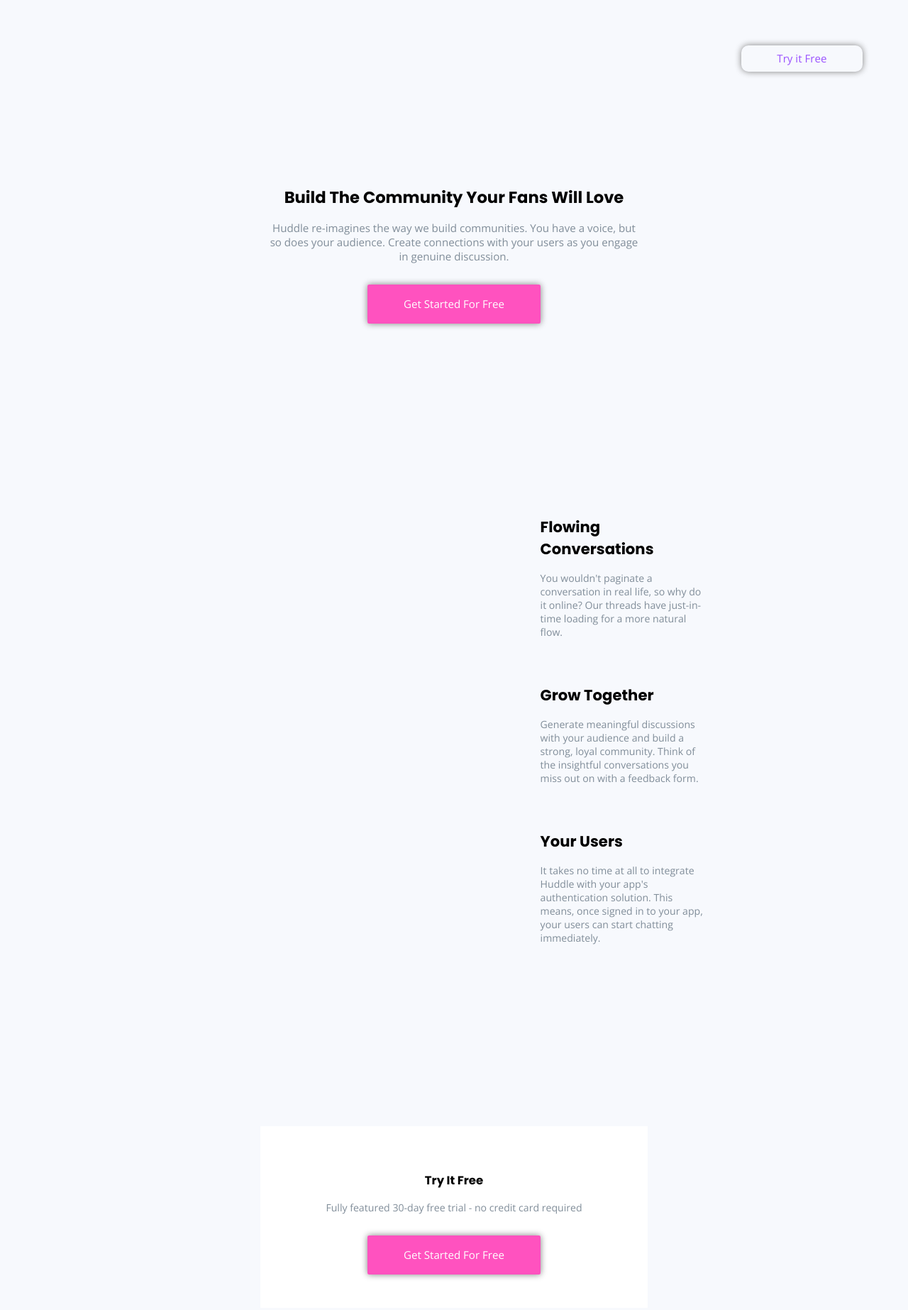
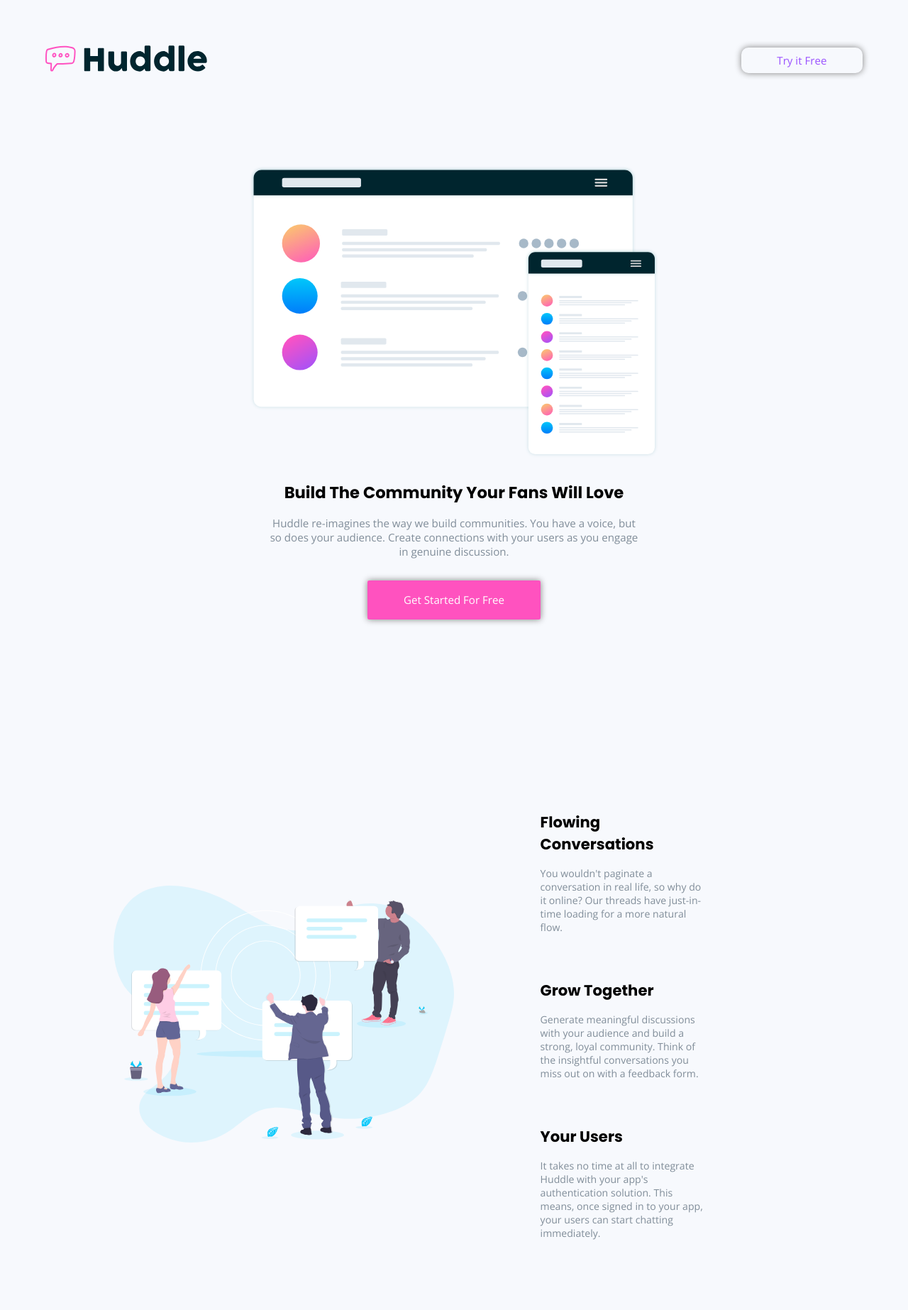
Before and after one commit to PioKl/INTERMEDIATE-huddle-landing-page-596348-master, a plain HTML site: page index.html in a window 1280 px wide. Shown: the top 1846 px of the page at 71% size. Drawn offline with nearby package versions, Linux system fonts and the light colour scheme; files that its build step writes are made by us from their sources; the site is published under a folder, as on GitHub Pages, so addresses that start at the root find nothing.

Commit message:
Add files via upload

```diff
--- a/index.html
+++ b/index.html
@@ -31,7 +31,7 @@
       <div class="container">
         <div class="navigation">
           <div class="navigation__logo">
-            <a href=""><img src="/images/logo.svg" class='logo' alt=""></a>
+            <a href=""><img src="images/logo.svg" class='logo' alt=""></a>
           </div>
 
           <div class="tryFree">
@@ -40,7 +40,7 @@
         </div>
         <div class="container__inside">
           <div class="hero">
-            <img src="/images/illustration-mockups.svg" class='illustration-mockups' alt="">
+            <img src="images/illustration-mockups.svg" class='illustration-mockups' alt="">
             <div class="community">
               <h1 class='community--heading'>Build The Community Your Fans Will Love</h1>
               <p class='community--paragraph'>Huddle re-imagines the way we build communities. You have a voice, but so
@@ -62,7 +62,7 @@
       <div class="container">
         <div class="container__inside mainContainer">
           <div class="mainIllustration">
-            <img src="/images/illustration-your-users.svg" class='illYourUsers' alt="">
+            <img src="images/illustration-your-users.svg" class='illYourUsers' alt="">
           </div>
 
           <div class="mainInformations">
@@ -108,7 +108,7 @@
     <div class="container">
       <section class="footerPanel">
         <div class="footerNavigation">
-          <a href=""><img src="/images/logo.svg" class='logo footerLogo' alt=""></a>
+          <a href=""><img src="images/logo.svg" class='logo footerLogo' alt=""></a>
         </div>
         <div class="contact">
           <div class="contactListFirst">
```
